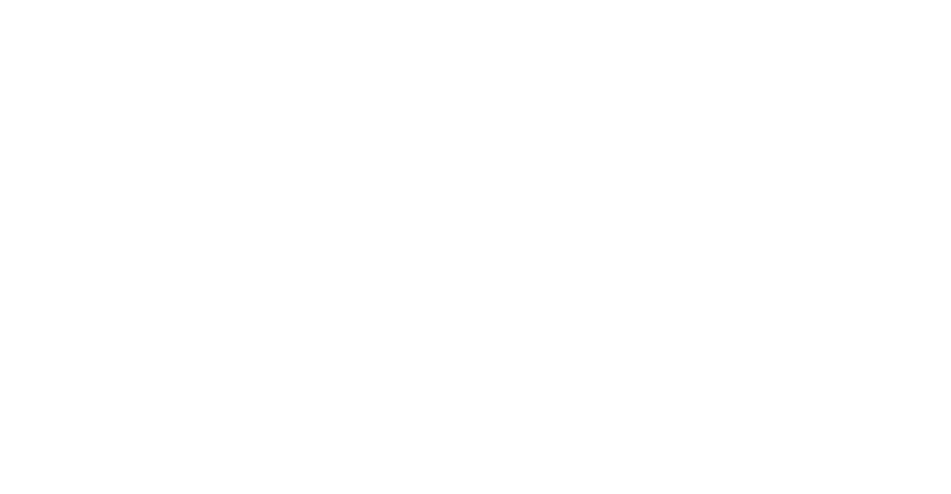
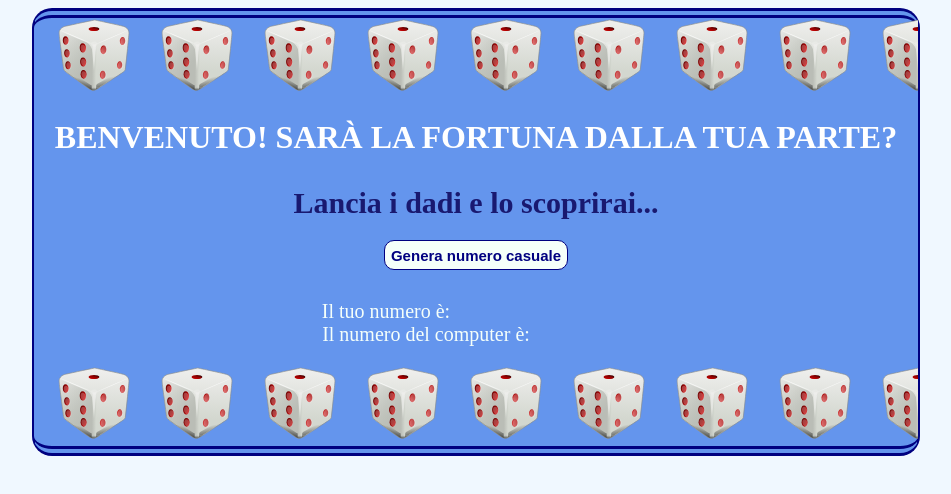
Before and after one commit to Isabella18081996/js-mail-dadi, a plain HTML site: page dadi/index.html in a window 1280 px wide. Shown: the whole page, without its empty margins (164-1115 px from the left). Drawn offline with Linux system fonts and the light colour scheme.

Commit message:
esercizi finiti

```diff
--- a/dadi/assets/css/style.css
+++ b/dadi/assets/css/style.css
@@ -0,0 +1,85 @@
+body{
+  background-color:#f0f8ff;
+}
+
+.contenitore{
+  /* padding-top: 30px; */
+  /* padding-bottom: 30px; */
+  width: 70%;
+  margin: auto;
+  text-align: center;
+  background-color: #6495ed;
+  border-radius: 20px;
+  border-top: 10px double #000080;
+  border-bottom: 10px double #000080;
+  border-right: 2px solid #000080;
+  border-left: 2px solid #000080;
+}
+
+
+
+h1{
+  color: white;
+  text-transform: uppercase;
+}
+
+.titoletto{
+  color:#191970;
+  font-size: 30px;
+  font-weight: 800;
+}
+
+input{
+  font-size: 15px;
+  margin-top:20px;
+  height: 30px;
+  border:1px groove #000080;
+  border-radius: 10px;
+  background-color: #f5fffa;
+  color:#000080;
+  font-weight: 600;
+}
+
+p{
+  font-size: 20px;
+  color:#f5fffa;
+}
+
+#risultato{
+  margin: 20px auto;
+  color:red;
+  line-height: 100px;
+  text-align: center;
+  padding: 0;
+  font-size: 35px;
+
+}
+
+span{
+  padding-right: 65px;
+}
+
+.span2{
+  padding-left: 80px;
+}
+
+#numero1{
+  padding-left: 50px;
+}
+
+#numero2{
+  padding-left: 50px;
+}
+
+img{
+  width: 80px;
+}
+
+.row-dadi{
+  width: 100%;
+  height: 80px;
+  background-image: url(../../img/dicenoshadow.svg);
+  background-repeat: repeat;
+  background-size: contain;
+
+}
--- a/dadi/assets/js/script.js
+++ b/dadi/assets/js/script.js
@@ -0,0 +1,21 @@
+
+function casuale() {
+	var num_mio=Math.round(Math.random()*5+1);
+	var num_computer=Math.round(Math.random()*5+1);
+
+	document.getElementById("numero1").innerHTML = num_mio;
+	document.getElementById("numero2").innerHTML = num_computer;
+
+
+	if(num_mio > num_computer){
+           document.getElementById("risultato").innerHTML = "COMPLIMENTI! HAI VINTO!";
+           document.getElementById('risultato').style.color = '#4b0082';
+
+  }else if(num_mio === num_computer){
+           document.getElementById("risultato").innerHTML = "Per questa volta abbiamo un pareggio..ritenta sarai più fortunato!";
+           document.getElementById('risultato').style.color = '#0000cd';
+	}else{
+	   document.getElementById("risultato").innerHTML = "PECCATO...HAI PERSO!";
+     document.getElementById('risultato').style.color = '#800000';}
+
+};
--- a/dadi/index.html
+++ b/dadi/index.html
@@ -1,14 +1,36 @@
 <!DOCTYPE html>
 <html lang="en">
-<head>
-  <meta charset="UTF-8">
-  <meta http-equiv="X-UA-Compatible" content="IE=edge">
-  <meta name="viewport" content="width=device-width, initial-scale=1.0">
-  <link rel="stylesheet" href="assets/css/style.css">
-  <title>Mail</title>
-</head>
-<body>
+  <head>
+    <meta charset="UTF-8" />
+    <meta http-equiv="X-UA-Compatible" content="IE=edge" />
+    <meta name="viewport" content="width=device-width, initial-scale=1.0" />
+    <link rel="stylesheet" href="assets/css/style.css" />
+    <title>Gioco Dadi</title>
+  </head>
+  <body>
+    <div class="contenitore">
 
-  <script src="assets/js/script.js"></script>
-</body>
+      <div class="row-dadi"></div>
+
+
+      <h1>Benvenuto! Sarà la fortuna dalla tua parte?</h1>
+      <p class="titoletto">
+        Lancia i dadi e lo scoprirai...<br />
+        <input
+          type="button"
+          onclick="casuale()"
+          value="Genera numero casuale"
+        />
+      </p>
+      <p>
+        <span>Il tuo numero è: <span id="numero1"></span></span><br />
+        <span class="span2">Il numero del computer è: <span id="numero2"></span></span><br />
+        <span id="risultato"></span>
+      </p>
+
+      <div class="row-dadi"></div>
+    </div>
+
+    <script src="assets/js/script.js"></script>
+  </body>
 </html>
--- a/mail/assets/css/style.css
+++ b/mail/assets/css/style.css
@@ -5,7 +5,6 @@ body{
 div{
   width: 60%;
   margin: auto;
-  height: 200px;
   background-color: white;
   text-align: center;
   font-size: 30px;
```
Also changed, not shown: dadi/img/dicenoshadow.svg (added).
